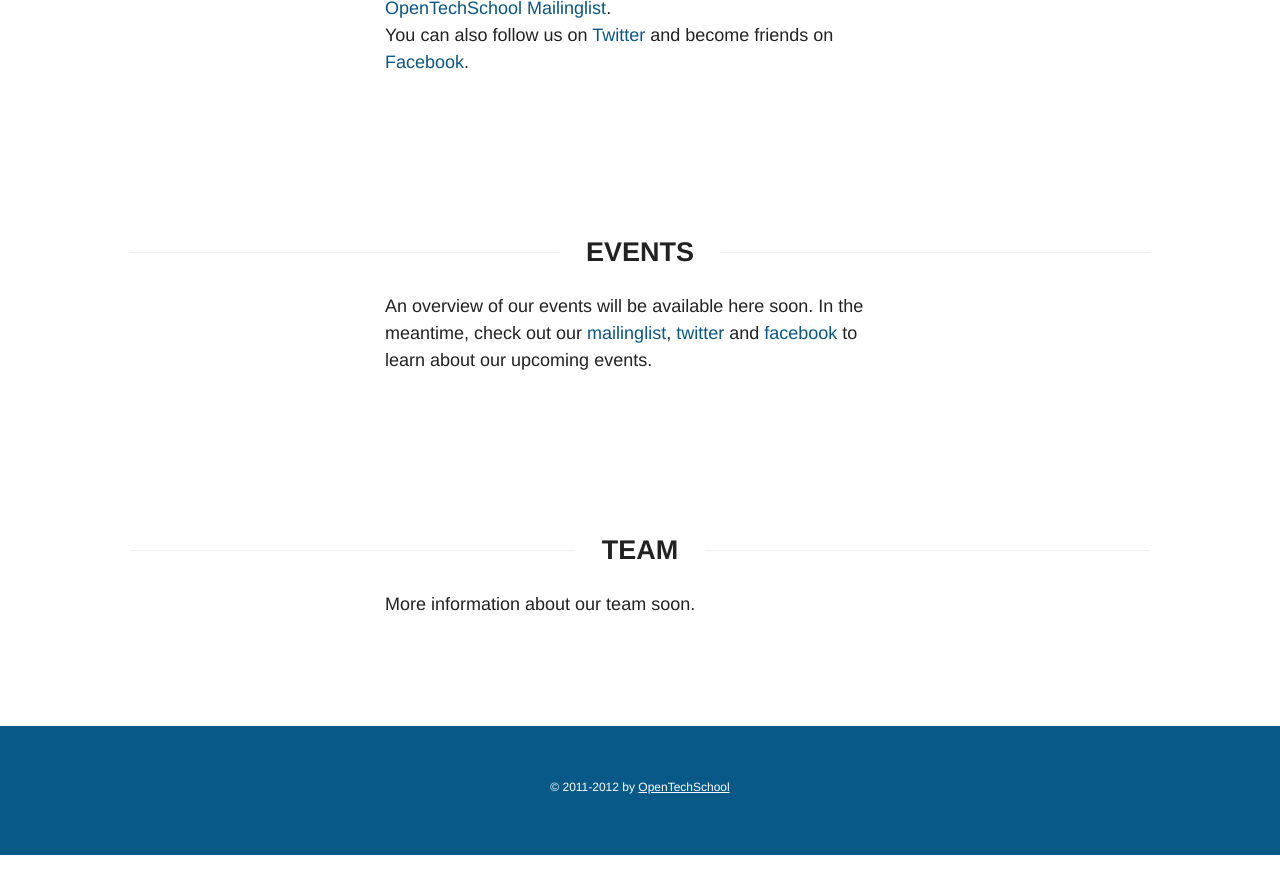
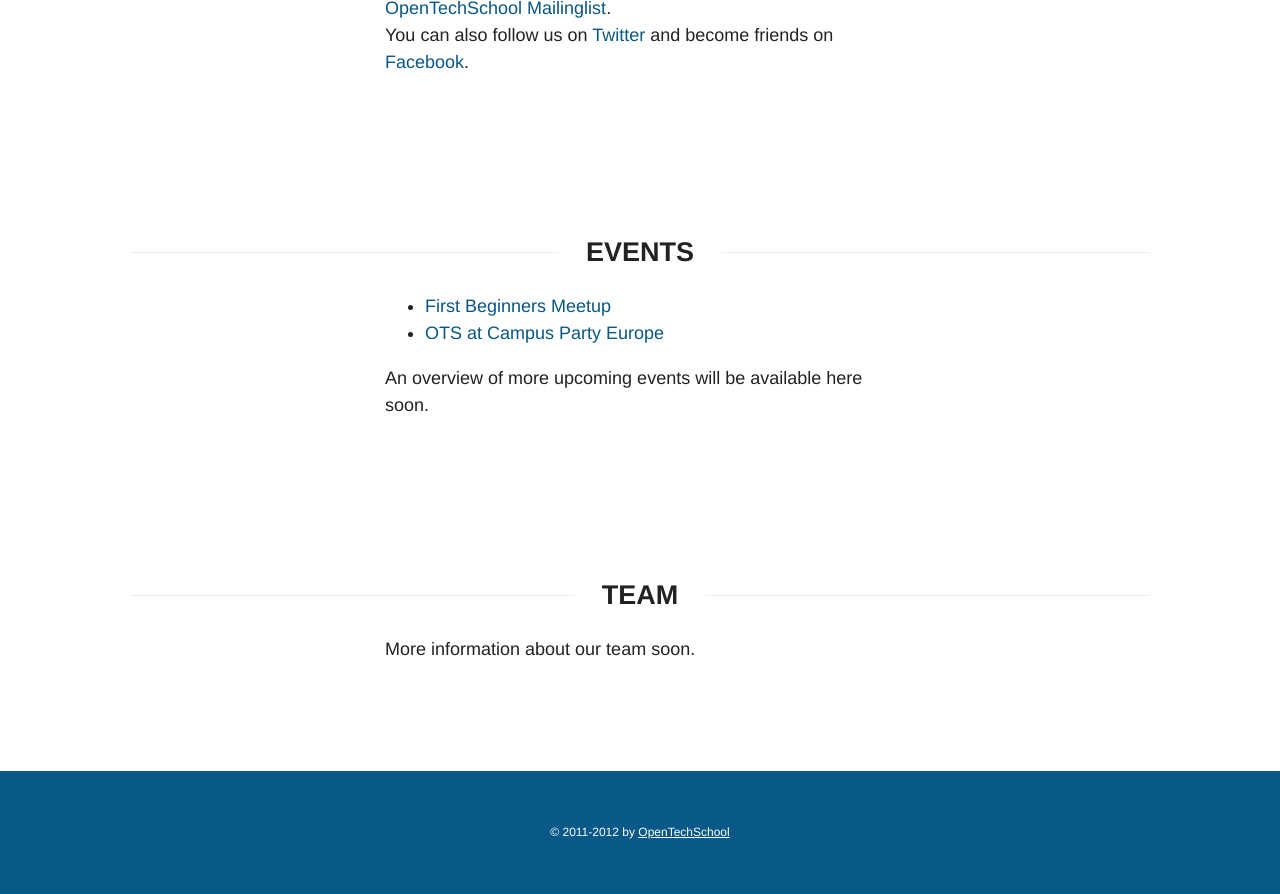
Before and after one commit to OpenTechSchool/python, a Jekyll site: the page built from index.html, in a window 1280 px wide and 900 px high, scrolled down 796 px. Shown: the top 894 px of the window. Built offline with Jekyll 4.4.1, drawn with Linux system fonts in a browser that asks for light colours; nearby versions of some CDN libraries; a script that is not in the unit is left out; comment, search, counter and statistics services are not loaded; before the commit the page ends 1651 px from its top, so only the background shows below that.

Commit message:
Add upcoming events

```diff
--- a/index.html
+++ b/index.html
@@ -49,8 +49,17 @@
     <h2 id="events"><span>Events</span></h2>
     <div class="container_small">
 
+      <ul>
+        <li>
+          <a href="http://www.meetup.com/ots-beginners-meetup/events/73203362/">First Beginners Meetup</a>
+        </li>
+        <li>
+          <a href="http://www.campus-party.eu/2012/developers.html#OpenTechSchool">OTS at Campus Party Europe</a>
+        </li>
+      </ul>
+
       <p>
-      An overview of our events will be available here soon. In the meantime, check out our <a href="https://groups.google.com/forum/#!forum/opentechschool">mailinglist</a>, <a href="https://twitter.com/OpenTechSchool">twitter</a> and <a href="http://www.facebook.com/OpenTechSchool">facebook</a> to learn about our upcoming events.
+      An overview of more upcoming events will be available here soon.
       </p>
 
     </div>
```
